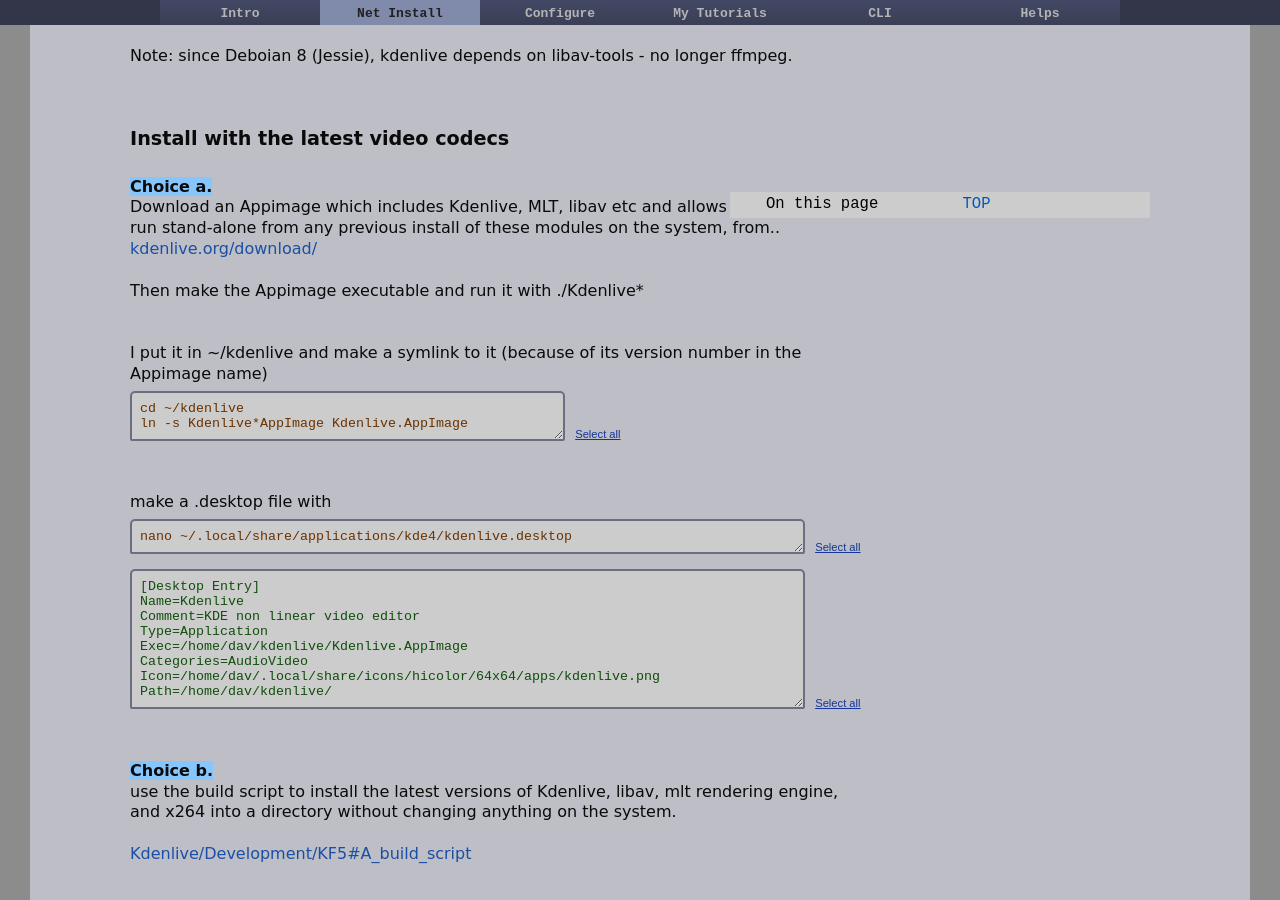
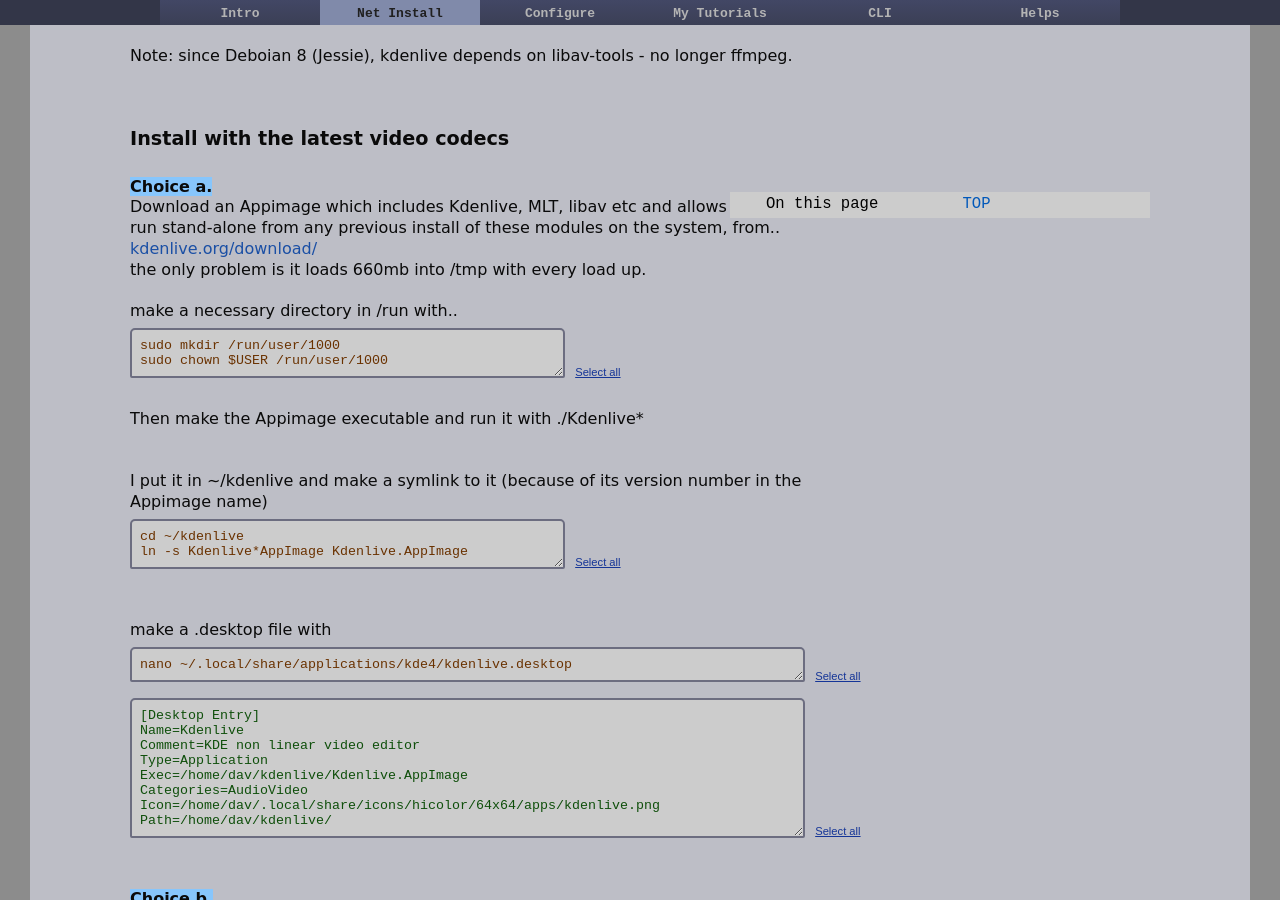
Before and after one commit to dquinton/debian-install, a Jekyll site: the page built from netinstall/step2.html, in a window 1280 px wide and 900 px high, scrolled down 648 px. Built offline with Jekyll 4.4.1, drawn with Linux system fonts in a browser that asks for light colours.

Commit message:
updating pages

```diff
--- a/netinstall/step2.html
+++ b/netinstall/step2.html
@@ -61,9 +61,17 @@
 <br>
 
 <span class="ht"><b>Choice a.</b></span> <br>
-Download an Appimage which includes Kdenlive, MLT, libav etc and allows kdenlive to be run stand-alone from any previous install of these modules on the system, from.. <br>
-<a href="https://kdenlive.org/download/">kdenlive.org/download/</a>
+Download an Appimage which includes Kdenlive, MLT, libav etc and allows kdenlive to be run stand-alone from any previous install of these modules on the system, from.. <a href="https://kdenlive.org/download/">kdenlive.org/download/</a><br>
+the only problem is it loads 660mb into /tmp with every load up.
 <br><br>
+make a necessary directory in /run with..
+<form>
+<textarea name="T" id="cmd" rows="2" cols="50">
+sudo mkdir /run/user/1000
+sudo chown $USER /run/user/1000</textarea>
+&nbsp;<input type="button" class="submitLink" value="Select all" onClick="javascript:this.form.T.focus();this.form.T.select();">
+</form>
+<br>
 Then make the Appimage executable and run it with ./Kdenlive*
 <br><br><br>
 
@@ -96,6 +104,11 @@
 Path=/home/dav/kdenlive/</textarea>
 &nbsp;<input type="button" class="submitLink" value="Select all" onClick="javascript:this.form.T.focus();this.form.T.select();">
 </form>
+
+
+
+
+
  <br><br>
 <span class="ht"><b>Choice b.</b></span> <br>
 
```
Also changed, not shown: config/ranger.html (+23 -12 lines).
